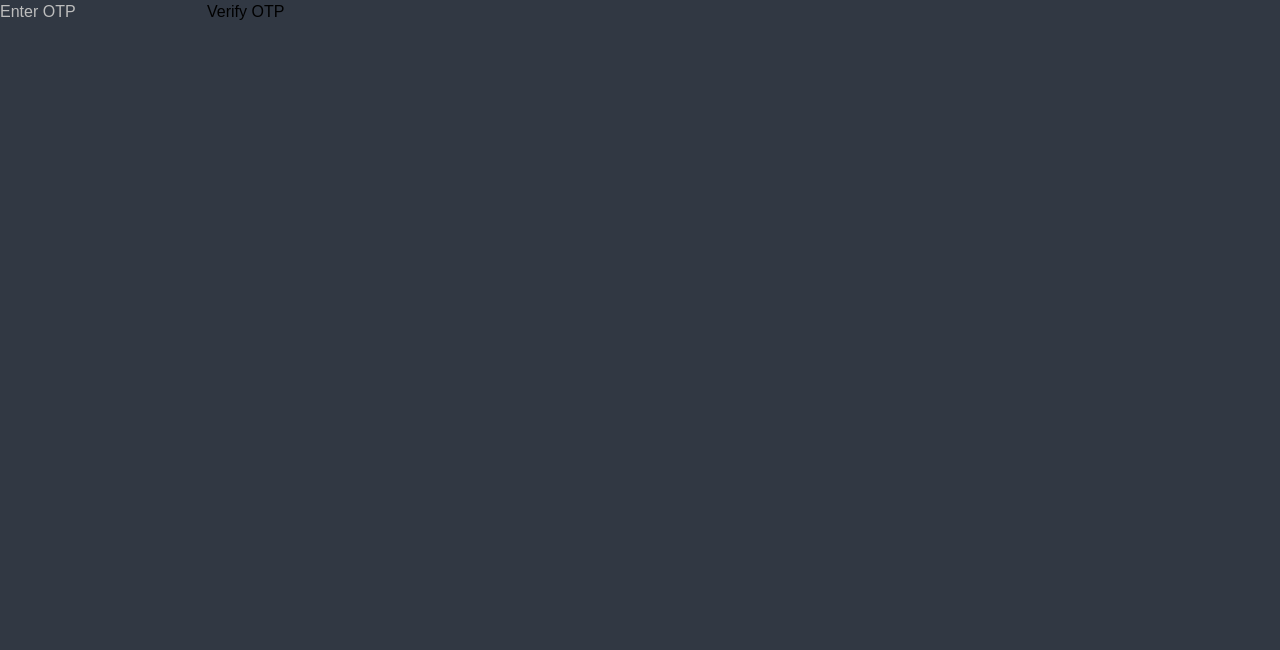
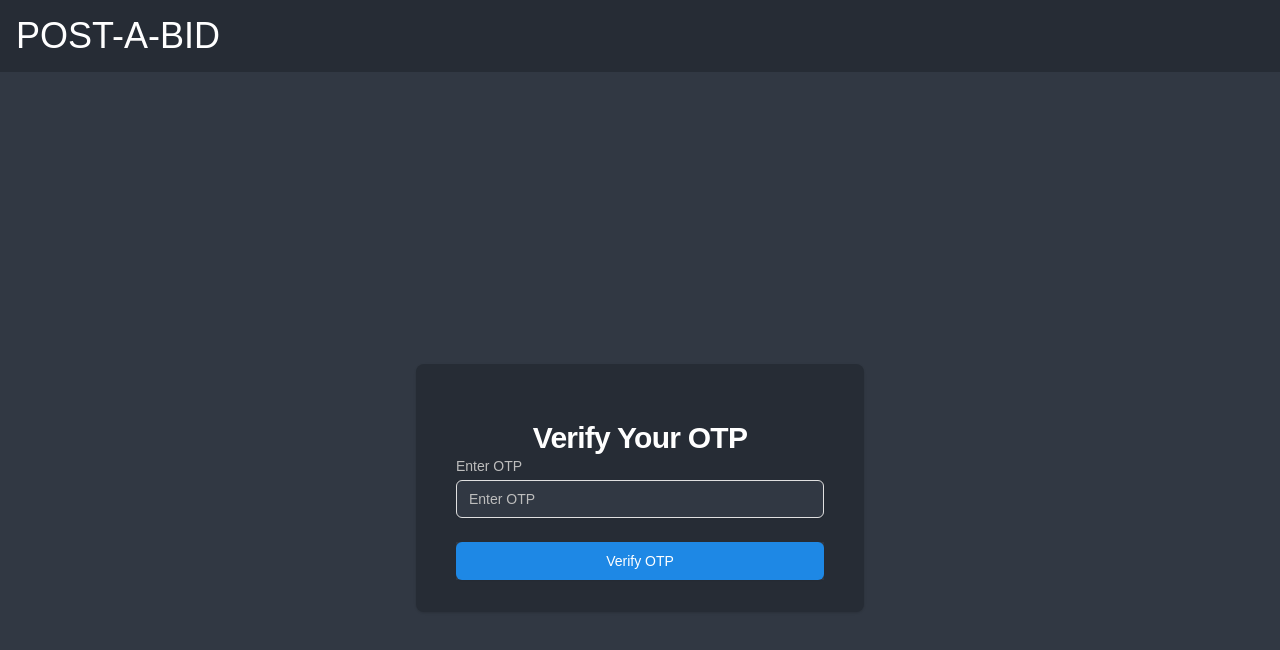
Before and after one commit to lilblackboot/post-a-bid, a React (Vite) app in the folder frontend/: page /otp-verification in a window 1280 px wide. Shown: the top 650 px of the page. Built offline with nearby package versions, Linux system fonts and the light colour scheme.

Commit message:
otp frontend complete added frontend style for otp page and redirect to home page after sign up

```diff
--- a/frontend/src/components/Navbar.jsx
+++ b/frontend/src/components/Navbar.jsx
@@ -1,18 +1,25 @@
-import React from 'react'
-import { useNavigate } from 'react-router-dom'
+import React from 'react';
+import { useNavigate, useLocation } from 'react-router-dom';
+
 function Navbar() {
-  const navigate = useNavigate()
+  const navigate = useNavigate();
+  const location = useLocation(); // Get the current location
+
   return (
     <div>
         <nav className='bg-[#262C35] flex justify-between align-middle items-center'>
             <h1 className='text-white text-4xl bg-[#262C35] p-4'>POST-A-BID</h1>
             <div className='flex justify-between gap-2 bg-[#262C35]'>
-                <button onClick={()=> navigate('/login')} className='bg-[#FE8D32] text-white p-2 px-5 rounded-full m-3'>Login</button>
-                <button onClick={()=> navigate('/signup')} className='bg-[#367BFE] text-white p-2 px-5 rounded-full m-3'>Signup</button>
+                {location.pathname !== '/otp-verification' && ( // Conditionally render buttons
+                    <>
+                        <button onClick={() => navigate('/login')} className='bg-[#FE8D32] text-white p-2 px-5 rounded-full m-3'>Login</button>
+                        <button onClick={() => navigate('/signup')} className='bg-[#367BFE] text-white p-2 px-5 rounded-full m-3'>Signup</button>
+                    </>
+                )}
             </div>
         </nav>
     </div>
-  )
+  );
 }
 
-export default Navbar
+export default Navbar;
--- a/frontend/src/pages/OtpVerification.jsx
+++ b/frontend/src/pages/OtpVerification.jsx
@@ -1,6 +1,7 @@
 import { useState } from 'react';
 import { useNavigate } from 'react-router-dom';
 import { useUser } from '../UserContext'; // Import the useUser hook
+import Navbar from '../components/Navbar'; // Import Navbar for consistency
 
 const OtpVerification = () => {
     const { userEmail } = useUser(); // Get the userEmail from context
@@ -18,23 +19,54 @@ const OtpVerification = () => {
         });
 
         if (response.ok) {
-            navigate('/login'); // Redirect to home or another page
+            navigate('/'); // Redirect to home or another page
         } else {
             alert('Invalid OTP');
         }
     };
 
     return (
-        <form onSubmit={handleSubmit}>
+        <>
+            <Navbar />
+            <div className="min-h-screen bg-transparent flex flex-col justify-center py-12 sm:px-6 lg:px-8">
+                <div className="mt-8 sm:mx-auto sm:w-full sm:max-w-md">
+                    <div className="bg-[#262C35] py-8 px-4 shadow sm:rounded-lg sm:px-10">
+                        <h2 className="mt-6 text-center bg-transparent text-3xl font-bold tracking-tight text-white">
+                            Verify Your OTP
+                        </h2>
+                        <form className="space-y-6 bg-transparent" onSubmit={handleSubmit}>
+                            <div className='bg-transparent'>
+                                <label
+                                    htmlFor="otp"
+                                    className="block text-sm bg-transparent font-medium text-gray-400"
+                                >
+                                    Enter OTP
+                                </label>
+                                <div className="mt-1 bg-transparent">
                                     <input
+                                        id="otp"
                                         type="text"
                                         value={otp}
                                         onChange={(e) => setOtp(e.target.value)}
                                         placeholder="Enter OTP"
                                         required
+                                        className="block w-full appearance-none rounded-md border px-3 py-2 shadow-sm focus:outline-none sm:text-sm border-gray-300 focus:border-blue-500 focus:ring-blue-500"
                                     />
-            <button type="submit">Verify OTP</button>
+                                </div>
+                            </div>
+                            <div>
+                                <button
+                                    type="submit"
+                                    className="w-full flex justify-center py-2 px-4 border border-transparent rounded-md shadow-sm text-sm font-medium text-white bg-blue-600 hover:bg-blue-700 focus:outline-none focus:ring-2 focus:ring-offset-2 focus:ring-blue-500"
+                                >
+                                    Verify OTP
+                                </button>
+                            </div>
                         </form>
+                    </div>
+                </div>
+            </div>
+        </>
     );
 };
 
```
Lines whose indentation alone changed are shown as unchanged.
